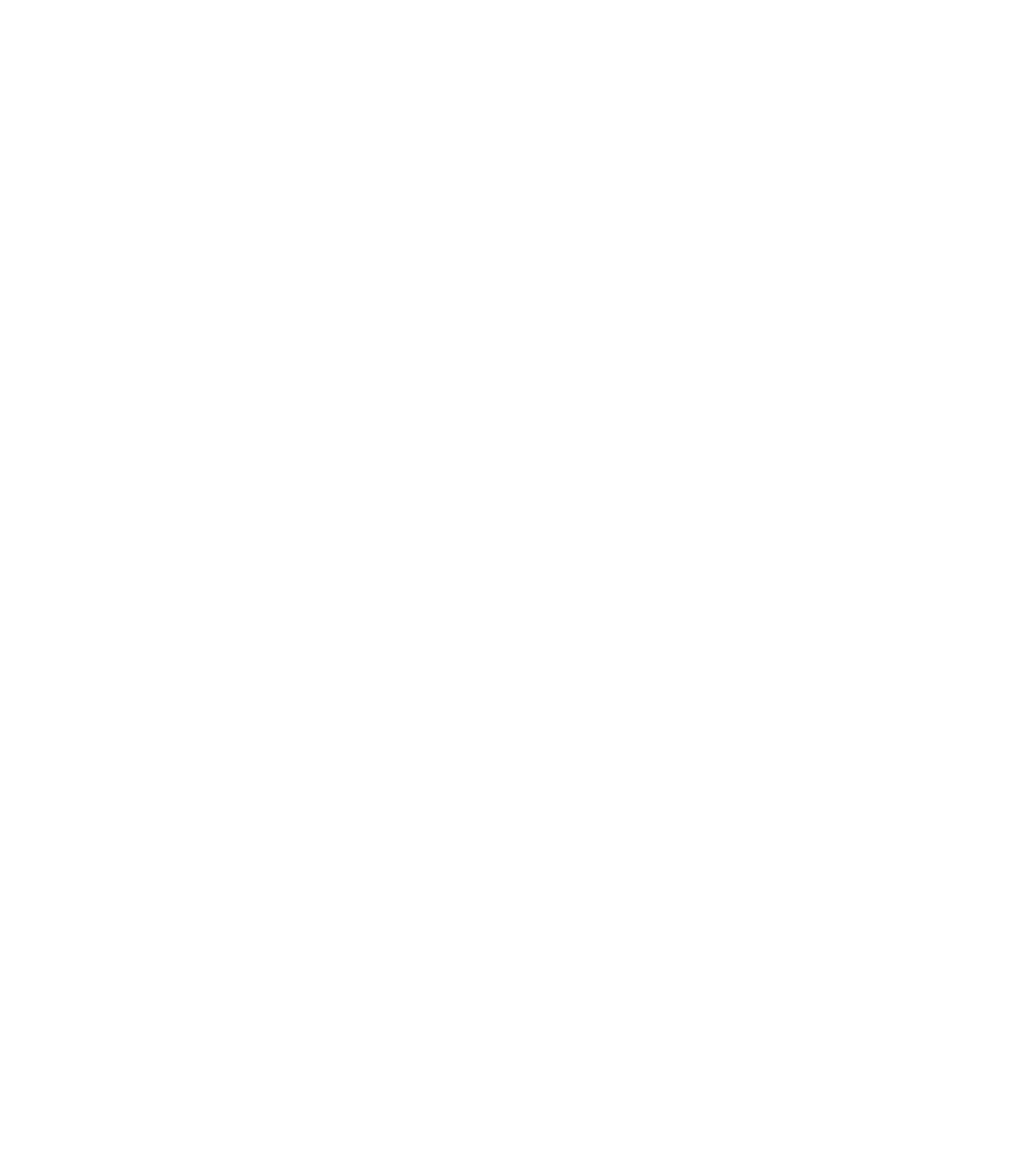
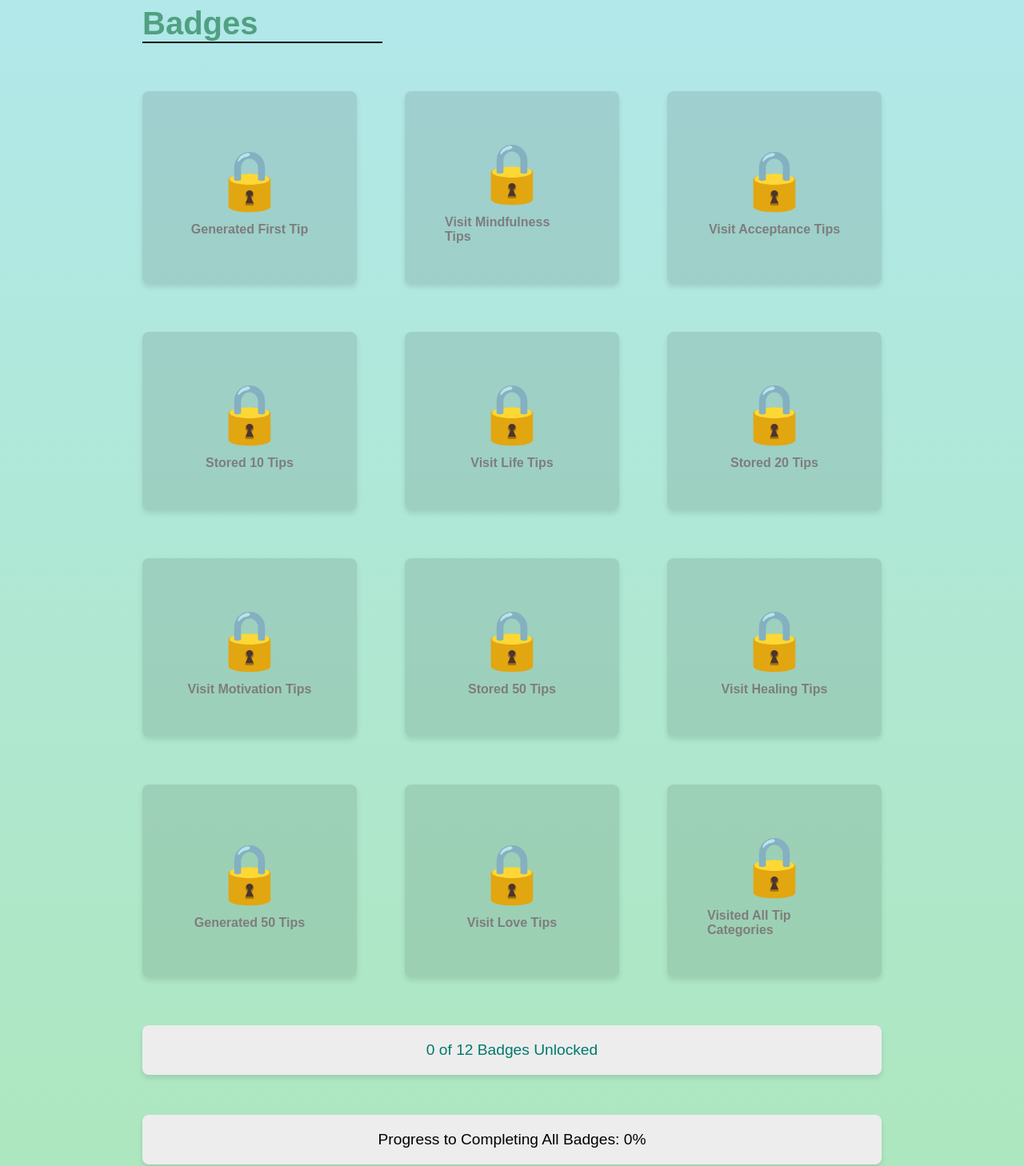
Before and after one commit to JohannCardona/Revivo, a React (Create React App) app in the folder frontend/: page /badges in a window 1280 px wide. Before the commit this address had no page. Shown: the part 132-1590 px from the top of the page at 80% size. Before the commit the page ends 800 px from the top, so only its background shows below. Built offline with nearby package versions, Linux system fonts and the light colour scheme; no server answers.

Commit message:
Updates to Dashboard and Achievement Badges

```diff
--- a/frontend/package.json
+++ b/frontend/package.json
@@ -31,6 +31,7 @@
     "react-loader-spinner": "^6.1.6",
     "react-router-dom": "^6.24.1",
     "react-scripts": "5.0.1",
+    "react-sweet-progress": "^1.1.2",
     "react-webcam": "^7.2.0",
     "sweetalert2": "^11.12.2",
     "web-vitals": "^2.1.4"
--- a/frontend/src/AppRouter.js
+++ b/frontend/src/AppRouter.js
@@ -9,6 +9,7 @@ import VideoLibrary from "./components/library/VideoMain";
 import NewUser from "./components/login/NewUser";
 import ExistingUser from "./components/login/ExistingUser";
 import CategoryTips from "./components/mindfulness/CategoryTips";
+import BadgesSection from "./components/Badges/BadgesSection";
 
 function AppRouter() {
   return (
@@ -20,6 +21,7 @@ function AppRouter() {
             <Route path="/login" element={<ExistingUser />} />
             <Route path="/chat" element={<ChatbotInterface />} />
             <Route path="/dashboard" element={<PersonalStats />} />
+            <Route path="/badges" element={<BadgesSection />} />
             <Route path="/tips" element={<MindfulnessTips />} />
             <Route path="/tips/:tipCategory" element={<CategoryTips />} />
             <Route path="/audios" element={<CalmingAudios />} />
--- a/frontend/src/components/mindfulness/BadgesSection.jsx
+++ b/frontend/src/components/Badges/BadgesSection.jsx
@@ -1,6 +1,8 @@
 import React, { useState, useEffect } from "react";
-import "../../styles/motivation/mainbadges.css";
+import "../../styles/badges/mainbadges.css";
 import axios from "axios";
+import { Progress } from "react-sweet-progress";
+import "react-sweet-progress/lib/style.css";
 
 function BadgesSection() {
   const tipCategories = [
@@ -40,7 +42,6 @@ function BadgesSection() {
           },
         })
         .then((response) => {
-          console.log(response.data.result);
           setFavouriteTips(response.data.result);
         });
     };
@@ -117,36 +118,47 @@ function BadgesSection() {
           },
         })
         .then((response) => {
-          console.log(response.data.result.count);
+          if (response?.data?.result?.count) {
             const tipCount = response.data.result.count;
             setBadgesInfo((prevBadges) =>
               prevBadges.map((badge) => {
-              if (badge.badgeName === "Generated First Tip" && tipCount >= 1) {
+                if (
+                  badge.badgeName === "Generated First Tip" &&
+                  tipCount >= 1
+                ) {
                   return { ...badge, badgeUnlocked: true };
                 }
-              if (badge.badgeName === "Stored 10 Tips" && favouriteTips >= 10) {
+                if (
+                  badge.badgeName === "Stored 10 Tips" &&
+                  favouriteTips >= 10
+                ) {
                   return { ...badge, badgeUnlocked: true };
                 }
-              if (badge.badgeName === "Stored 20 Tips" && favouriteTips >= 20) {
+                if (
+                  badge.badgeName === "Stored 20 Tips" &&
+                  favouriteTips >= 20
+                ) {
                   return { ...badge, badgeUnlocked: true };
                 }
                 if (badge.badgeName === "Generated 50 Tips" && tipCount >= 50) {
                   return { ...badge, badgeUnlocked: true };
                 }
-              if (badge.badgeName === "Stored 50 Tips" && favouriteTips >= 50) {
+                if (
+                  badge.badgeName === "Stored 50 Tips" &&
+                  favouriteTips >= 50
+                ) {
                   return { ...badge, badgeUnlocked: true };
                 }
                 return badge;
               })
             );
+          }
         });
     };
     fetch_tip_count();
   }, [favouriteTips]);
 
   useEffect(() => {
-    const test = visitCategories.length === tipCategories.length;
-    console.log(test);
     if (visitCategories.length === tipCategories.length) {
       setBadgesInfo((prevBadges) =>
         prevBadges.map((badge) =>
@@ -164,12 +176,8 @@ function BadgesSection() {
   const progress = (badgesCompleted / badgesInfo.length) * 100;
 
   return (
-    <div style={{ margin: "30px 0 55px 0" }}>
-      <h2
-        style={{ borderBottom: "2px solid black", width: 245, marginTop: 20 }}
-      >
-        Achievement Badges
-      </h2>
+    <div className="badges-container">
+      <h1>Achievement Badges</h1>
       <div className="achievement-badge-container">
         {badgesInfo.map((achievementBadge) => (
           <div
@@ -191,28 +199,15 @@ function BadgesSection() {
         </p>
       </div>
       <div>
-        <p>
-          Progress to Completing All Badges:{" "}
+        <p className="completion-progress">
+          {progress === 100
+            ? "All Badges Completed: "
+            : "Progress to Completing All Badges: "}
           {Math.min(progress, 100).toFixed(0)}%
         </p>
-        <div
-          style={{
-            width: "100%",
-            backgroundColor: "#eee",
-            borderRadius: "8px",
-          }}
-          className="main-progress-bar-container"
-        >
-          <div
-            style={{
-              width: `${progress}%`,
-              height: "10px",
-              borderRadius: "8px",
-              backgroundColor: "var(--bg-navbar)",
-            }}
-            className="progress-bar"
-          ></div>
-        </div>
+        <Progress
+          percent={Math.min(progress, 100).toFixed(0)}
+        />
       </div>
     </div>
   );
--- a/frontend/src/components/Navbar.jsx
+++ b/frontend/src/components/Navbar.jsx
@@ -17,6 +17,7 @@ function Navbar() {
   const buttons = [
     { text: "Chatbot", to: "/chat" },
     { text: "Dashboard", to: "/dashboard" },
+    {text: "Badges", to: "/badges"},
     { text: "Thrive Tips", to: "/tips" },
     { text: "Soothing Sounds", to: "/audios" },
     { text: "Library", to: "/library" },
--- a/frontend/src/components/profile/PersonalStats.jsx
+++ b/frontend/src/components/profile/PersonalStats.jsx
@@ -15,7 +15,6 @@ import { Bar } from "react-chartjs-2";
 import axios from "axios";
 import { Audio } from "react-loader-spinner";
 import MoodMain from "./MoodMain";
-import BadgesSection from "../mindfulness/BadgesSection";
 
 ChartJS.register(
   ArcElement,
@@ -215,7 +214,6 @@ function PersonalStats() {
     <div className="stats-container">
       <h1>Dashboard</h1>
       <MoodMain />
-      <BadgesSection />
       <h2 style={{ borderBottom: "2px solid black", width: 170 }}>
         User Statistics
       </h2>
--- a/frontend/src/styles/motivation/mainbadges.css
+++ b/frontend/src/styles/badges/mainbadges.css
@@ -1,3 +1,20 @@
+.badges-container {
+  display: flex;
+  flex-direction: column;
+  justify-content: center;
+  padding: 30px 50px;
+  margin: 0 auto;
+  width: 80%;
+}
+
+.badges-container h1 {
+  font-size: 2.5rem;
+  color: var(--bg-navbar);
+  margin-bottom: 20px;
+  border-bottom: 2px solid #000;
+  width: 32.5%;
+}
+
 .achievement-badge-container{
   display: grid;
   grid-template-columns: repeat(auto-fit,minmax(250px, 1fr));
@@ -8,7 +25,7 @@
 }
 
 .badge-box {
-  padding: 20px;
+  padding: 50px;
   border-radius: 8px;
   display: flex;
   flex-direction: column;
@@ -27,7 +44,7 @@
 .badge-box.badgeUnlocked {
   color: #50a081;
   background: white;
-  border: 3px solid #50a081;
+  border: 1px solid #50a081;
 }
 
 .badge-box:hover {
@@ -40,9 +57,24 @@
 }
 
 .badge-completion-progress {
+  text-align: center;
+  margin: 20px 0 30px 0;
+  background: #ededed;
+  border-radius: 8px;
+  padding: 20px;
+  box-shadow: 0 4px 6px rgba(0,0,0,0.1);
   font-size: 1.2rem;
   color: #00796b;
-  margin: 20px 0;
+}
+
+.completion-progress {
+  text-align: center;
+  margin: 20px 0 30px 0;
+  background: #ededed;
+  border-radius: 8px;
+  padding: 20px;
+  box-shadow: 0 4px 6px rgba(0,0,0,0.1);
+  font-size: 1.2rem;
 }
 
 .badge-name {
--- a/frontend/src/styles/dashboard/Plots.css
+++ b/frontend/src/styles/dashboard/Plots.css
@@ -13,6 +13,10 @@
     margin-bottom: 20px;
     border-bottom: 2px solid #000;
     width: 16.75%;
+}
+
+.stats-container h2 {
+    margin-top: 40px;
 }
 
 .stats-container p {
```
Also changed, not shown: 1 other file (tests, documents, lock files or other folders). Lines whose indentation alone changed are shown as unchanged.
